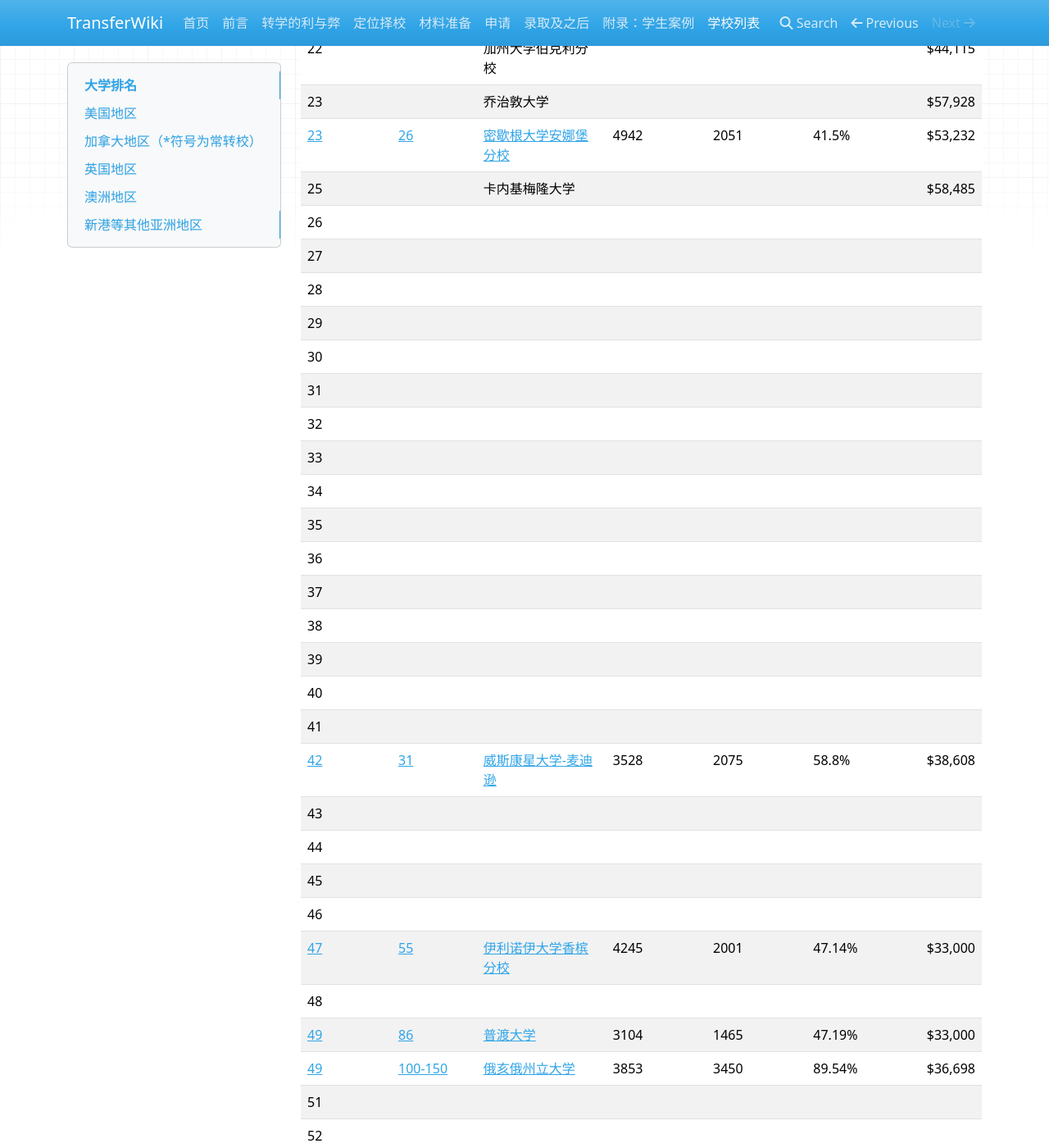
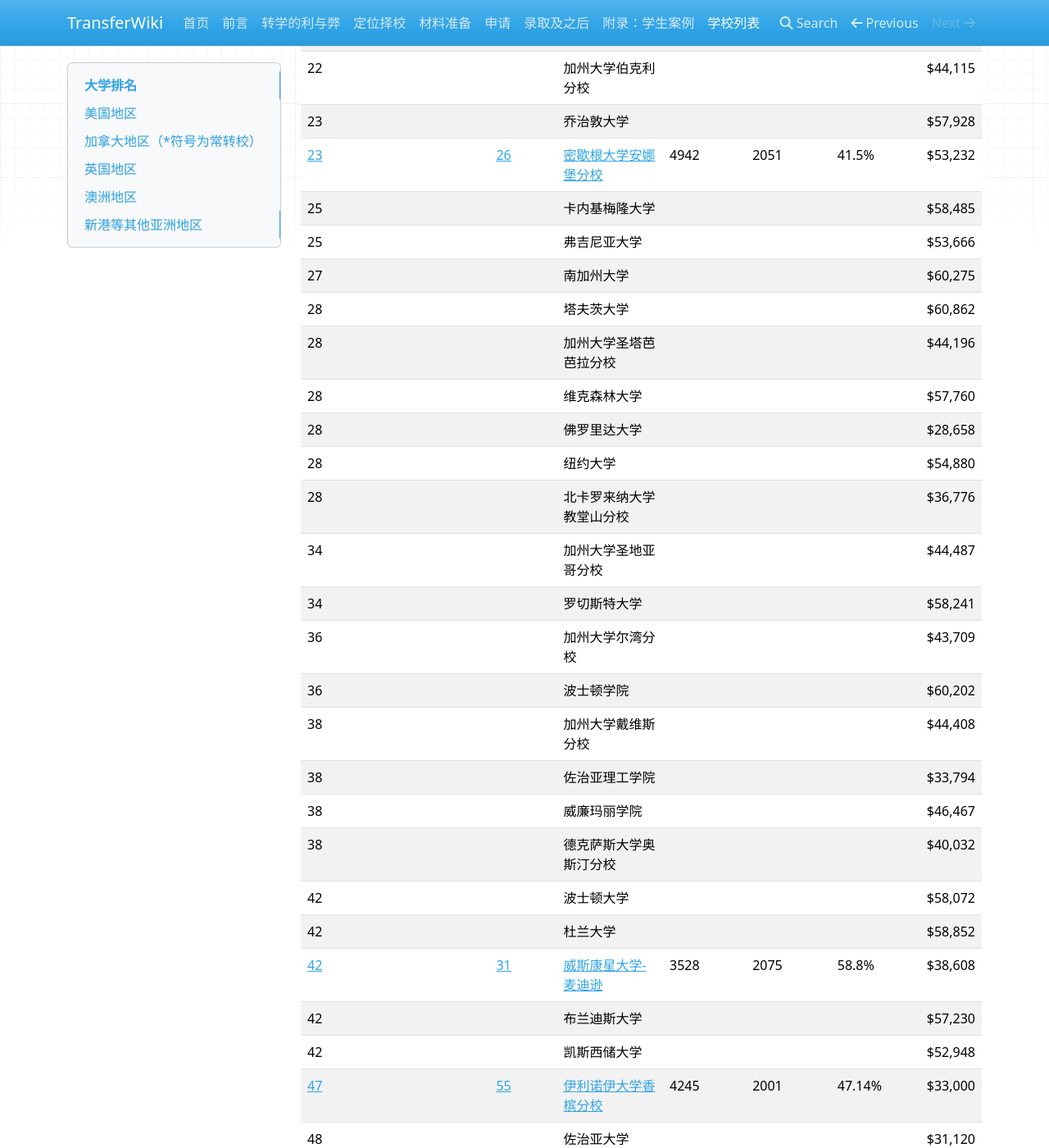
Before and after one commit to SihanXU/TransferWiki, an MkDocs documentation site: the page built from docs/school_list.md, in a window 1280 px wide and 1400 px high, scrolled down 1181 px. Shown: the whole window at 82% size. Built offline with MkDocs 1.6.1, drawn with Linux system fonts in a browser that asks for light colours; nearby versions of some CDN libraries; some of the changed text lies outside the part shown.

Commit message:
Update school_list.md

```diff
--- a/docs/school_list.md
+++ b/docs/school_list.md
@@ -33,30 +33,31 @@
 | 23 |   | 乔治敦大学 |   |   |   | $57,928 |
 | [23](https://www.usnews.com/best-colleges/university-of-michigan-ann-arbor-9092) | [26](https://www.shanghairanking.com/institution/university-of-michigan-ann-arbor) | [密歇根大学安娜堡分校](/schools/umich) | 4942 | 2051 | 41.5% | $53,232 |
 | 25 |   | 卡内基梅隆大学 |   |   |   | $58,485 |
-| 26 |   |   |   |   |   |   |
-| 27 |   |   |   |   |   |   |
-| 28 |   |   |   |   |   |   |
-| 29 |   |   |   |   |   |   |
-| 30 |   |   |   |   |   |   |
-| 31 |   |   |   |   |   |   |
-| 32 |   |   |   |   |   |   |
-| 33 |   |   |   |   |   |   |
-| 34 |   |   |   |   |   |   |
-| 35 |   |   |   |   |   |   |
-| 36 |   |   |   |   |   |   |
-| 37 |   |   |   |   |   |   |
-| 38 |   |   |   |   |   |   |
-| 39 |   |   |   |   |   |   |
-| 40 |   |   |   |   |   |   |
-| 41 |   |   |   |   |   |   |
+| 25 |   | 弗吉尼亚大学 |   |   |   | $53,666 |
+| 27 |   | 南加州大学 |   |   |   | $60,275 |
+| 28 |   | 塔夫茨大学 |   |   |   | $60,862 |
+| 28 |   | 加州大学圣塔芭芭拉分校 |   |   |   | $44,196 |
+| 28 |   | 维克森林大学 |   |   |   | $57,760 |
+| 28 |   | 佛罗里达大学 |   |   |   | $28,658 |
+| 28 |   | 纽约大学 |   |   |   | $54,880 |
+| 28 |   | 北卡罗来纳大学教堂山分校 |   |   |   | $36,776 |
+| 34 |   | 加州大学圣地亚哥分校 |   |   |   | $44,487 |
+| 34 |   | 罗切斯特大学 |   |   |   | $58,241 |
+| 36 |   | 加州大学尔湾分校 |   |   |   | $43,709 |
+| 36 |   | 波士顿学院 |   |   |   | $60,202 |
+| 38 |   | 加州大学戴维斯分校 |   |   |   | $44,408 |
+| 38 |   | 佐治亚理工学院 |   |   |   | $33,794 |
+| 38 |   | 威廉玛丽学院 |   |   |   | $46,467 |
+| 38 |   | 德克萨斯大学奥斯汀分校 |   |   |   | $40,032 |
+| 42 |   | 波士顿大学 |   |   |   | $58,072 |
+| 42 |   | 杜兰大学 |   |   |   | $58,852	 |
 | [42](https://www.usnews.com/best-colleges/university-of-wisconsin-3895) | [31](https://www.shanghairanking.com/institution/university-of-wisconsin-madison)  | [威斯康星大学-麦迪逊](/schools/wisc)  |  3528 |  2075 | 58.8%  | $38,608  |
-| 43 |   |   |   |   |   |   |
-| 44 |   |   |   |   |   |   |
-| 45 |   |   |   |   |   |   |
-| 46 |   |   |   |   |   |   |
+| 42 |   | 布兰迪斯大学 |   |   |   | $57,230 |
+| 42 |   | 	凯斯西储大学 |   |   |   | $52,948 |
 | [47](https://www.usnews.com/best-colleges/university-of-illinois-urbanachampaign-1775) | [55](https://www.shanghairanking.com/institution/university-of-illinois-at-urbana-champaign) | [伊利诺伊大学香槟分校](/schools/uiuc)  | 4245 | 2001  | 47.14%  |  $33,000  |
-| 48 |   |   |   |   |   |   |
-| [49](https://www.usnews.com/best-colleges/purdue-university-west-lafayette-1825) | [86](https://www.shanghairanking.com/institution/purdue-university-west-lafayette)  | [ 普渡大学](/schools/purdue)  | 3104  | 1465  | 47.19% |  $33,000 |
+| 48 |   | 佐治亚大学 |   |   |   | $31,120 |
+| [49](https://www.usnews.com/best-colleges/purdue-university-west-lafayette-1825) | [86](https://www.shanghairanking.com/institution/purdue-university-west-lafayette)  | [
+普渡大学西拉法叶分校](/schools/purdue)  | 3104  | 1465  | 47.19% |  $33,000 |
 | [49](https://www.usnews.com/best-colleges/ohio-state-6883) |[100-150](https://www.shanghairanking.com/institution/the-ohio-state-university-columbus)   | [俄亥俄州立大学](/schools/osu) | 3853  | 3450  | 89.54%  | $36,698  |
 | 51 |   |   |   |   |   |   |
 | 52 |   |   |   |   |   |   |
```
